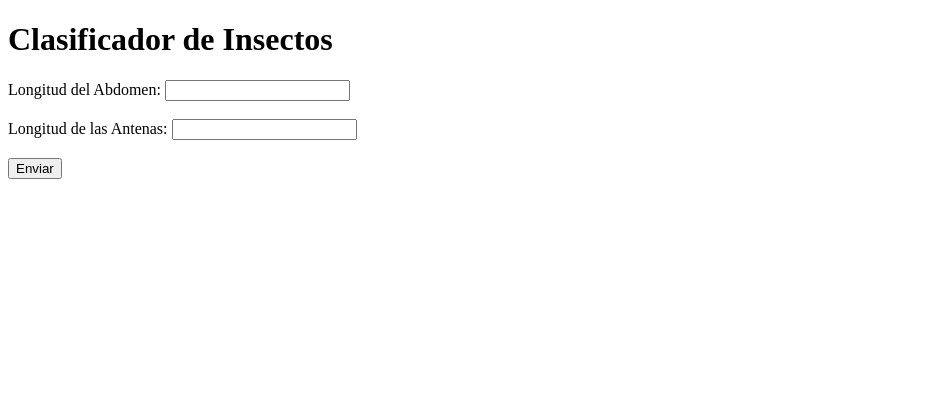
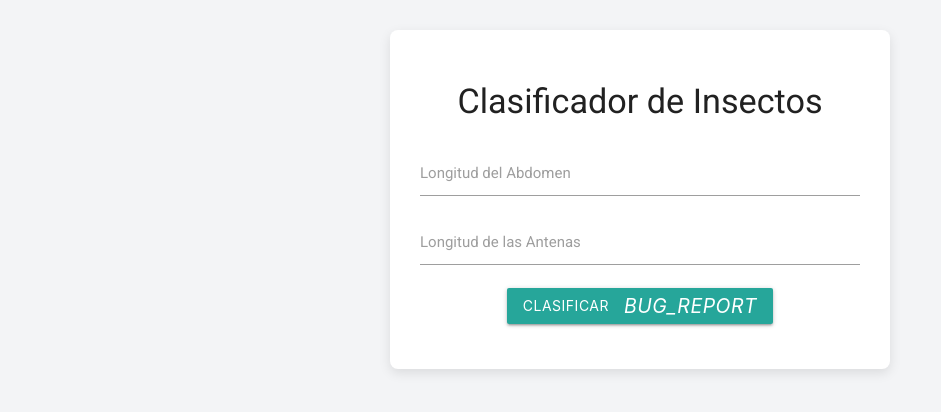
Before and after one commit to EdwinGuerreroCortez/flask3, a Flask app: page / in a window 1280 px wide. Shown: the top 412 px of the page, without its empty margins (0-941 px from the left). Run offline with Flask 3, Linux system fonts and the light colour scheme; parts of the project's set-up code (start-up, migrations or seed data) failed here and were passed over.

Commit message:
Mejorar el diseño y la funcionalidad del formulario de clasificación de insectos

```diff
--- a/templates/formulario.html
+++ b/templates/formulario.html
@@ -1,7 +1,44 @@
 <!DOCTYPE html>
-<html>
+<html lang="es">
 <head>
+  <meta charset="UTF-8">
   <title>Clasificador de Insectos</title>
+  <meta name="viewport" content="width=device-width, initial-scale=1.0">
+
+  <!-- Materialize CSS (Material Design estilo MUI sin React) -->
+  <link href="https://cdnjs.cloudflare.com/ajax/libs/materialize/1.0.0/css/materialize.min.css" rel="stylesheet">
+
+  <!-- Google Fonts para estilo más atractivo -->
+  <link href="https://fonts.googleapis.com/css2?family=Roboto&display=swap" rel="stylesheet">
+
+  <style>
+    body {
+      font-family: 'Roboto', sans-serif;
+      padding: 2rem;
+      background: #f3f4f6;
+    }
+
+    .container {
+      max-width: 500px;
+      margin: 0 auto;
+      background: white;
+      padding: 2rem;
+      border-radius: 8px;
+      box-shadow: 0px 4px 12px rgba(0,0,0,0.1);
+    }
+
+    .center-title {
+      text-align: center;
+      margin-bottom: 2rem;
+    }
+
+    #resultado {
+      margin-top: 1rem;
+      font-weight: bold;
+      text-align: center;
+    }
+  </style>
+
   <script>
     function clasificarInsecto(event) {
       event.preventDefault();
@@ -17,30 +54,47 @@
       })
       .then(response => response.json())
       .then(data => {
+        const resultado = document.getElementById('resultado');
         if (data.error) {
-          document.getElementById('resultado').innerText = 'Error: ' + data.error;
+          resultado.innerText = '❌ Error: ' + data.error;
+          resultado.style.color = 'red';
         } else {
-          document.getElementById('resultado').innerText = 'El insecto es un/a ' + data.categoria;
+          resultado.innerText = '✅ El insecto es un/a ' + data.categoria;
+          resultado.style.color = 'green';
         }
       })
       .catch(error => {
-        document.getElementById('resultado').innerText = 'Error en la solicitud.';
+        document.getElementById('resultado').innerText = '❌ Error en la solicitud.';
         console.error('Error:', error);
       });
     }
   </script>
 </head>
+
 <body>
-  <h1>Clasificador de Insectos</h1>
-  <form id="formulario" onsubmit="clasificarInsecto(event)">
-    <label for="abdomen">Longitud del Abdomen:</label>
-    <input type="text" id="abdomen" name="abdomen"><br><br>
+  <div class="container z-depth-2">
+    <h4 class="center-title">Clasificador de Insectos</h4>
+    <form id="formulario" onsubmit="clasificarInsecto(event)">
+      <div class="input-field">
+        <input type="number" id="abdomen" name="abdomen" required>
+        <label for="abdomen">Longitud del Abdomen</label>
+      </div>
 
-    <label for="antena">Longitud de las Antenas:</label>
-    <input type="text" id="antena" name="antena"><br><br>
+      <div class="input-field">
+        <input type="number" id="antena" name="antena" required>
+        <label for="antena">Longitud de las Antenas</label>
+      </div>
 
-    <input type="submit" value="Enviar">
-  </form>
-  <p id="resultado"></p>
+      <div class="center">
+        <button class="btn waves-effect waves-light" type="submit">
+          Clasificar <i class="material-icons right">bug_report</i>
+        </button>
+      </div>
+    </form>
+    <p id="resultado"></p>
+  </div>
+
+  <!-- Materialize JS y dependencias -->
+  <script src="https://cdnjs.cloudflare.com/ajax/libs/materialize/1.0.0/js/materialize.min.js"></script>
 </body>
 </html>
```
